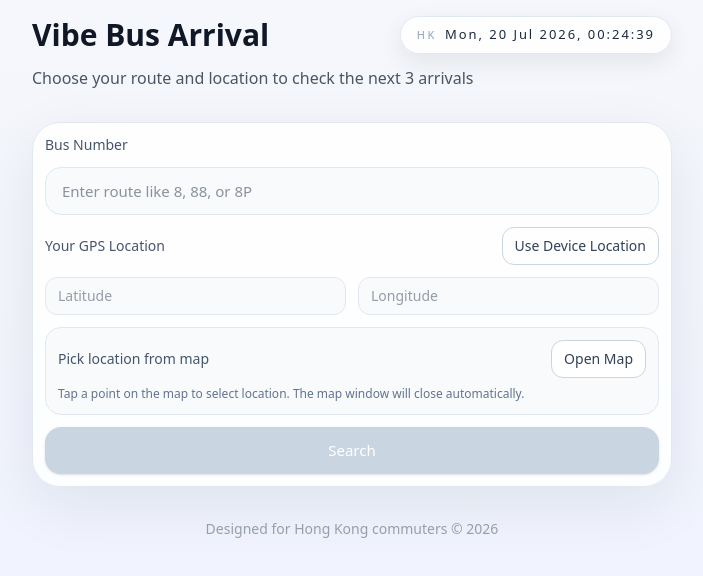
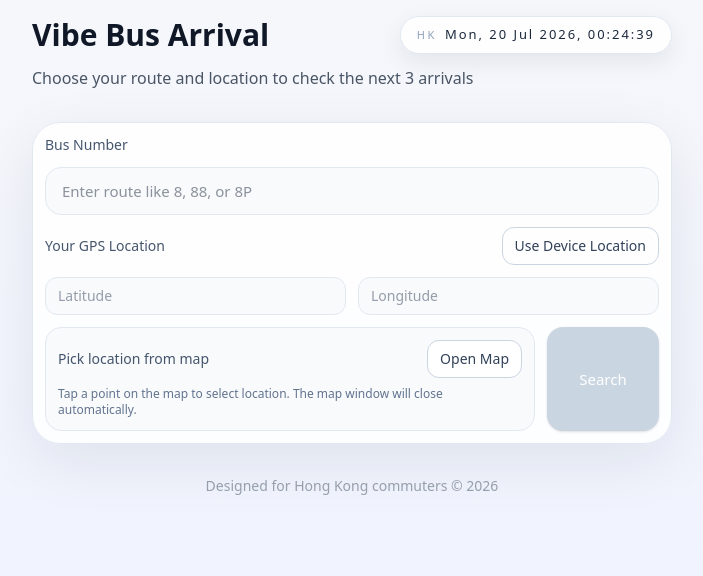
Before and after one commit to wing1016/Bus_Arrival, a React (Vite) app in the folder frontend/: page / in a window 1280 px wide. Shown: the top 576 px of the page, without its empty margins (288-991 px from the left). Built offline with nearby package versions, Linux system fonts and the light colour scheme.

Commit message:
Refactor location selection and arrival display in App component

```diff
--- a/frontend/src/App.jsx
+++ b/frontend/src/App.jsx
@@ -312,7 +312,8 @@ function App() {
             </div>
           )}
 
-          <div className="rounded-2xl border border-slate-200 bg-slate-50 p-3">
+          <div className="flex flex-col gap-3 sm:flex-row sm:items-stretch">
+            <div className="flex-1 rounded-2xl border border-slate-200 bg-slate-50 p-3">
               <div className="flex flex-col gap-3 sm:flex-row sm:items-center sm:justify-between">
                 <p className="text-sm text-slate-600">Pick location from map</p>
                 <button
@@ -331,11 +332,12 @@ function App() {
 
             <button
               type="submit"
-            className="w-full rounded-2xl bg-slate-900 px-6 py-3 text-[15px] font-medium text-white shadow-sm transition hover:bg-slate-700 disabled:bg-slate-300"
+              className="min-h-[5.5rem] w-full rounded-2xl bg-slate-900 px-6 py-3 text-[15px] font-medium text-white shadow-sm transition hover:bg-slate-700 disabled:bg-slate-300 sm:w-28 sm:self-stretch"
               disabled={loading || !busNumber.trim()}
             >
               {loading ? <span className="animate-spin">Searching...</span> : 'Search'}
             </button>
+          </div>
         </form>
       </div>
 
@@ -355,13 +357,26 @@ function App() {
               <p className="text-sky-700">Distance: {nearestStopInfo.distanceKm} km</p>
             </div>
           )}
-          <ol className="space-y-2">
+          <div className="overflow-hidden rounded-2xl border border-slate-200 bg-white shadow-sm">
+            <table className="w-full table-fixed text-left text-sm">
+              <thead className="bg-slate-50 text-slate-500">
+                <tr>
+                  <th className="px-4 py-3 font-medium">Operator</th>
+                  <th className="px-4 py-3 font-medium">Bus Number</th>
+                  <th className="px-4 py-3 font-medium">Arrival Time</th>
+                </tr>
+              </thead>
+              <tbody className="divide-y divide-slate-100">
                 {arrivals.map((time, index) => (
-              <li key={index} className="text-lg text-gray-700">
-                {formatArrivalTime(time)}
-              </li>
+                  <tr key={index} className="text-slate-700">
+                    <td className="px-4 py-3 font-medium">{operator || '-'}</td>
+                    <td className="px-4 py-3">{busNumber.trim().toUpperCase()}</td>
+                    <td className="px-4 py-3">{formatArrivalTime(time)}</td>
+                  </tr>
                 ))}
-          </ol>
+              </tbody>
+            </table>
+          </div>
         </div>
       )}
 
```
Lines whose indentation alone changed are shown as unchanged.
